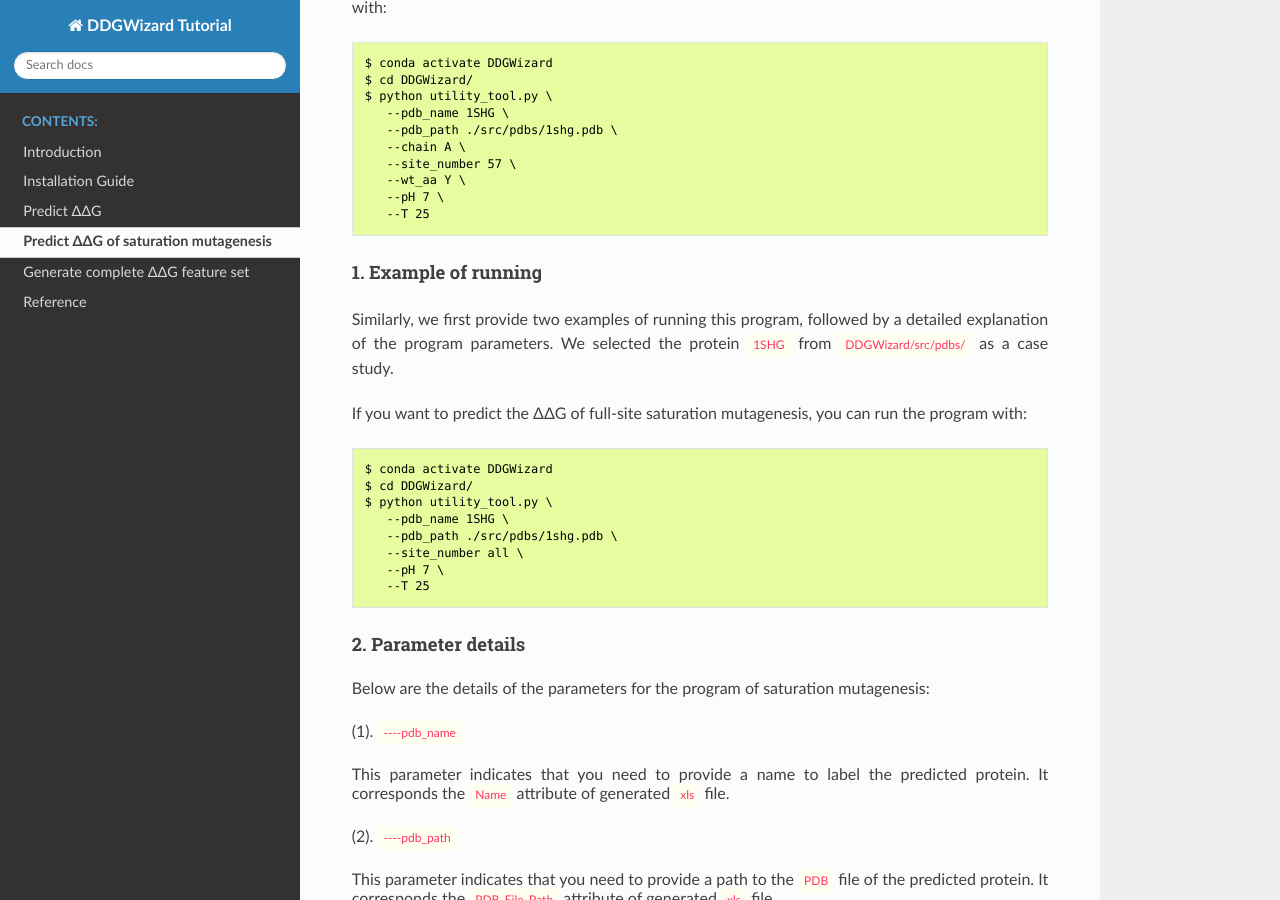
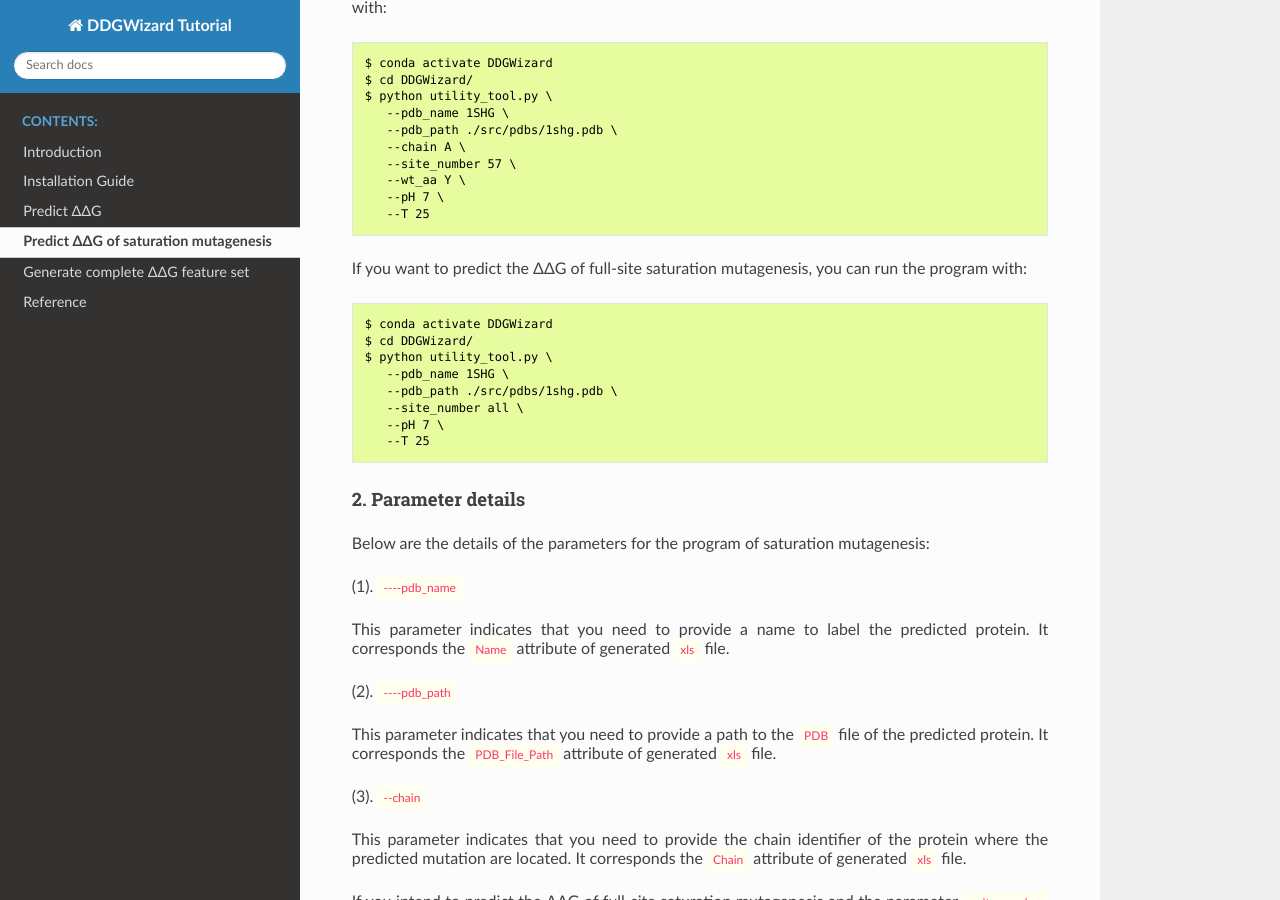
Before and after one commit to Mingkai14/DDGWizard, a Sphinx documentation site: the page built from Docs/Predict_ddg_of_sm.rst, in a window 1280 px wide and 900 px high, scrolled down 568 px. Built offline with Sphinx 7.4.7 and the Read the Docs theme 2.0.0, drawn with Linux system fonts in a browser that asks for light colours; some of the changed text lies outside the part shown.

Commit message:
Update Predict_ddg_of_sm.rst

```diff
--- a/Docs/Predict_ddg_of_sm.rst
+++ b/Docs/Predict_ddg_of_sm.rst
@@ -65,8 +65,6 @@ Predict ΔΔG of saturation mutagenesis
 .. raw:: html
 
     <div style="text-align: justify;">
-    <h4>1. Example of running</h4>
-    <p>Similarly, we first provide two examples of running this program, followed by a detailed explanation of the program parameters. We selected the protein <span class="keyword-highlight">1SHG</span> from <span class="keyword-highlight">DDGWizard/src/pdbs/</span> as a case study.</p>
     <p></p>
     If you want to predict the ΔΔG of full-site saturation mutagenesis, you can run the program with:
     <p></p>
@@ -189,9 +187,3 @@ Predict ΔΔG of saturation mutagenesis
     </pre>
     </div>
     </div>
-
-.. raw:: html
-
-    <div style="text-align: justify;">
-    1. adding tips 2. finish sm 3. finish generate 3.1. supplement container of install 4. overall optimize 5. test by yourself
-    </div>
```
